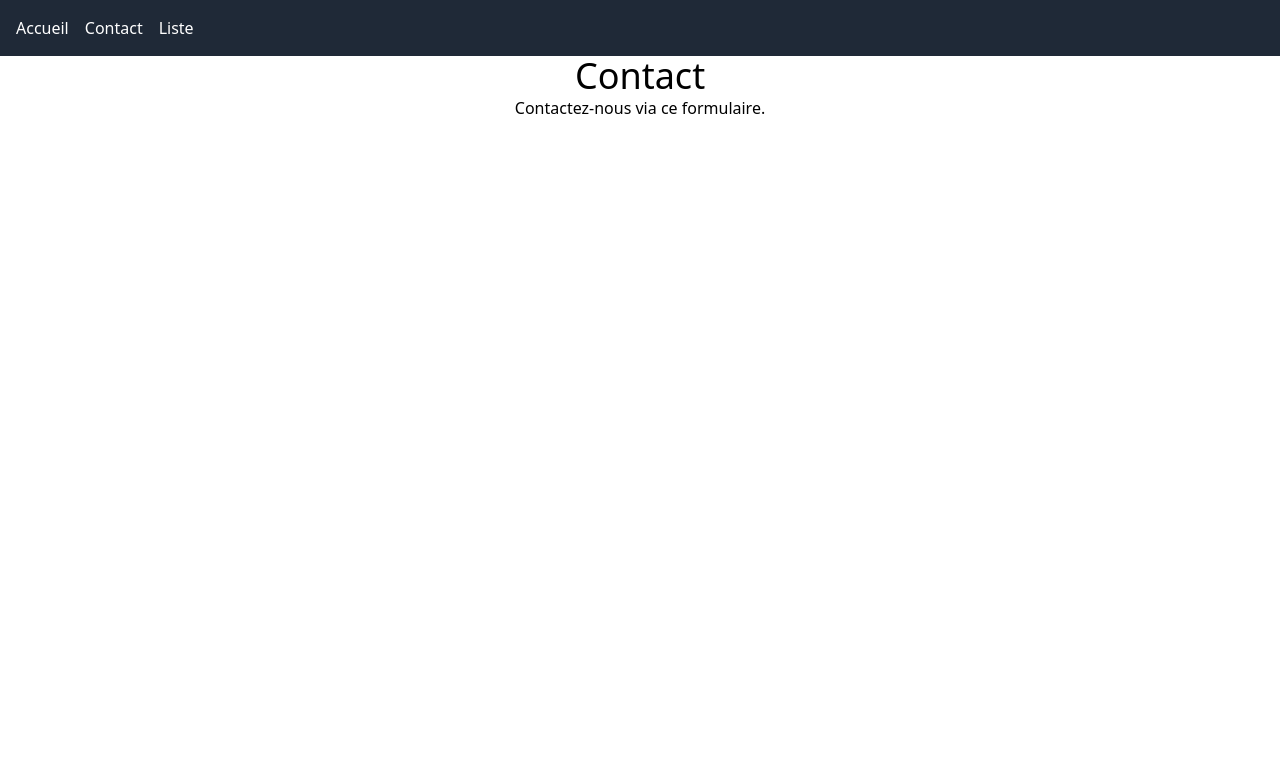
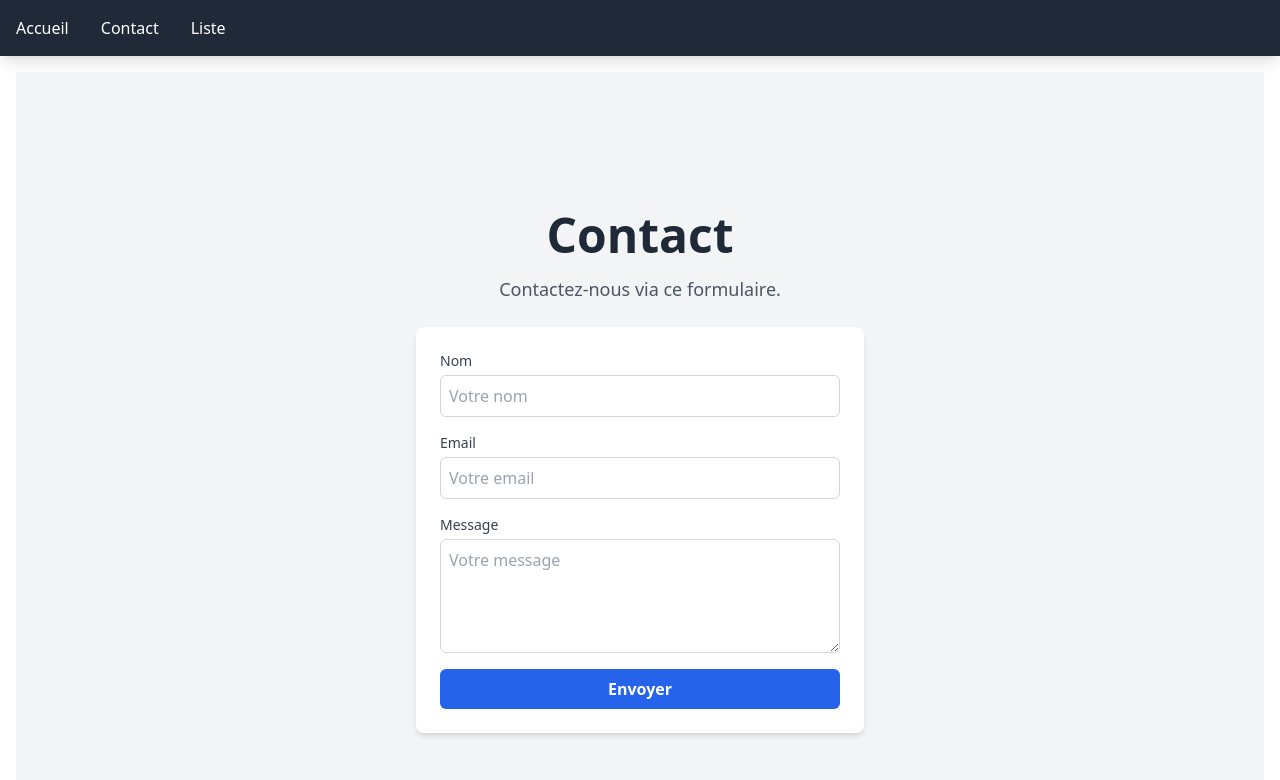
Before and after one commit to AdRI3n30/Yboost-B1-B2, a React (Create React App) app in the folder yboostb1-b2/: page /contact in a window 1280 px wide. Shown: the top 780 px of the page. Built offline with nearby package versions, Linux system fonts and the light colour scheme.

Commit message:
Update-css

```diff
--- a/yboostb1-b2/src/App.tsx
+++ b/yboostb1-b2/src/App.tsx
@@ -3,24 +3,32 @@ import { BrowserRouter as Router, Route, Routes, Link } from 'react-router-dom';
 import Home from './pages/Home.tsx';
 import Contact from './pages/Contact.tsx';
 import List from './pages/List.tsx';
+
 const App = () => {
   return (
     <Router>
-      <nav className="bg-gray-800 p-4">
-        <ul className="flex space-x-4">
-          <li><Link className="text-white" to="/">Accueil</Link></li>
-          <li><Link className="text-white" to="/contact">Contact</Link></li>
-          <li><Link className="text-white" to="/list">Liste</Link></li>
+      <nav className="bg-gray-800 p-4 shadow-lg">
+        <ul className="flex space-x-8">
+          <li>
+            <Link className="text-white hover:text-gray-300 transition duration-200" to="/">Accueil</Link>
+          </li>
+          <li>
+            <Link className="text-white hover:text-gray-300 transition duration-200" to="/contact">Contact</Link>
+          </li>
+          <li>
+            <Link className="text-white hover:text-gray-300 transition duration-200" to="/list">Liste</Link>
+          </li>
         </ul>
       </nav>
-      <Routes>
-        <Route path="/" element={<Home />} />
-        <Route path="/contact" element={<Contact />} />
-        <Route path="/list" element={<List />} />
-      </Routes>
+      <div className="container mx-auto p-4">
+        <Routes>
+          <Route path="/" element={<Home />} />
+          <Route path="/contact" element={<Contact />} />
+          <Route path="/list" element={<List />} />
+        </Routes>
+      </div>
     </Router>
   );
 };
 
-
 export default App;
--- a/yboostb1-b2/src/Composant/tasks.tsx
+++ b/yboostb1-b2/src/Composant/tasks.tsx
@@ -1,4 +1,5 @@
 import React, { useState, useEffect } from 'react';
+import { Link } from 'react-router-dom';
 
 interface Task {
   id: number;
@@ -8,9 +9,11 @@ interface Task {
 const TaskList: React.FC = () => {
   const [tasks, setTasks] = useState<Task[]>([]);
   const [error, setError] = useState<string | null>(null);
+  const [loading, setLoading] = useState<boolean>(true);
 
   useEffect(() => {
     const fetchTasks = async () => {
+      setLoading(true);
       try {
         const response = await fetch('http://localhost:5000/tasks');
 
@@ -23,28 +26,37 @@ const TaskList: React.FC = () => {
       } catch (error: any) {
         console.error('Erreur lors de la récupération des tâches :', error.message);
         setError(`Impossible de récupérer les tâches. Détails : ${error.message}`);
+      } finally {
+        setLoading(false);
       }
     };
 
     fetchTasks();
   }, []);
 
-
-
   return (
-    <div>
-      <h1>Liste des tâches</h1>
-      {error ? (
-        <p>{error}</p>
+    <div className="text-center">
+      {loading ? (
+        <p>Chargement des tâches...</p>
+      ) : error ? (
+        <div className="text-red-500">{error}</div>
       ) : (
-        <ul>
+        <ul className="list-disc list-inside">
           {tasks.map((task) => (
-            <li key={task.id}>{task.description}</li>
+            <li key={task.id}>
+              <Link
+                to={`/task/${task.id}`}
+                className="text-blue-500 hover:underline"
+              >
+                {task.description}
+              </Link>
+            </li>
           ))}
         </ul>
       )}
     </div>
   );
+
 };
 
 export default TaskList;
--- a/yboostb1-b2/src/pages/Contact.tsx
+++ b/yboostb1-b2/src/pages/Contact.tsx
@@ -2,9 +2,47 @@ import React from 'react';
 
 const Contact = () => {
   return (
-    <div className="text-center">
-      <h1 className="text-4xl">Contact</h1>
-      <p>Contactez-nous via ce formulaire.</p>
+    <div className="flex flex-col items-center justify-center h-screen bg-gray-100">
+      <h1 className="text-5xl font-bold text-gray-800 mb-4">Contact</h1>
+      <p className="text-lg text-gray-600 mb-6">Contactez-nous via ce formulaire.</p>
+      <form className="w-full max-w-md bg-white shadow-md rounded-lg p-6">
+        <div className="mb-4">
+          <label htmlFor="name" className="block text-sm font-medium text-gray-700">Nom</label>
+          <input
+            type="text"
+            id="name"
+            placeholder="Votre nom"
+            className="mt-1 block w-full border border-gray-300 rounded-md p-2 focus:outline-none focus:ring focus:ring-blue-300"
+            required
+          />
+        </div>
+        <div className="mb-4">
+          <label htmlFor="email" className="block text-sm font-medium text-gray-700">Email</label>
+          <input
+            type="email"
+            id="email"
+            placeholder="Votre email"
+            className="mt-1 block w-full border border-gray-300 rounded-md p-2 focus:outline-none focus:ring focus:ring-blue-300"
+            required
+          />
+        </div>
+        <div className="mb-4">
+          <label htmlFor="message" className="block text-sm font-medium text-gray-700">Message</label>
+          <textarea
+            id="message"
+            placeholder="Votre message"
+            className="mt-1 block w-full border border-gray-300 rounded-md p-2 focus:outline-none focus:ring focus:ring-blue-300"
+            rows={4}
+            required
+          />
+        </div>
+        <button
+          type="submit"
+          className="w-full bg-blue-600 text-white font-semibold py-2 rounded-md hover:bg-blue-500 transition duration-200"
+        >
+          Envoyer
+        </button>
+      </form>
     </div>
   );
 };
--- a/yboostb1-b2/src/pages/Home.tsx
+++ b/yboostb1-b2/src/pages/Home.tsx
@@ -2,9 +2,9 @@ import React from 'react';
 
 const Home = () => {
   return (
-    <div className="text-center">
-      <h1 className="text-4xl">Accueil</h1>
-      <p>Bienvenue sur la page d'accueil.</p>
+    <div className="flex flex-col items-center justify-center h-screen bg-gray-100">
+      <h1 className="text-5xl font-bold text-gray-800 mb-4">Accueil</h1>
+      <p className="text-lg text-gray-600">Bienvenue sur la page d'accueil.</p>
     </div>
   );
 };
--- a/yboostb1-b2/src/pages/List.tsx
+++ b/yboostb1-b2/src/pages/List.tsx
@@ -3,8 +3,12 @@ import TaskList from '../Composant/tasks.tsx';
 
 const List = () => {
   return (
-    <div className="text-center">
-      <TaskList />
+    <div className="flex flex-col items-center justify-center h-screen bg-gray-100">
+      <h1 className="text-4xl font-bold text-gray-800 mb-4">Liste des Tâches</h1>
+      <p className="text-lg text-gray-600 mb-6">Voici toutes vos tâches :</p>
+      <div className="w-full max-w-3xl bg-white shadow-md rounded-lg p-6">
+        <TaskList />
+      </div>
     </div>
   );
 };
```
